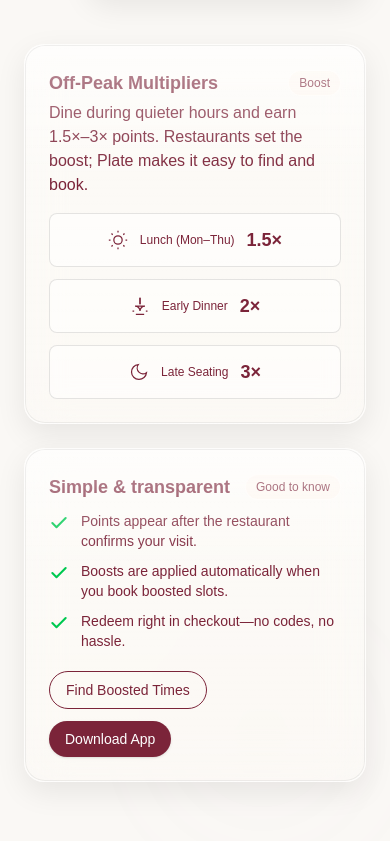
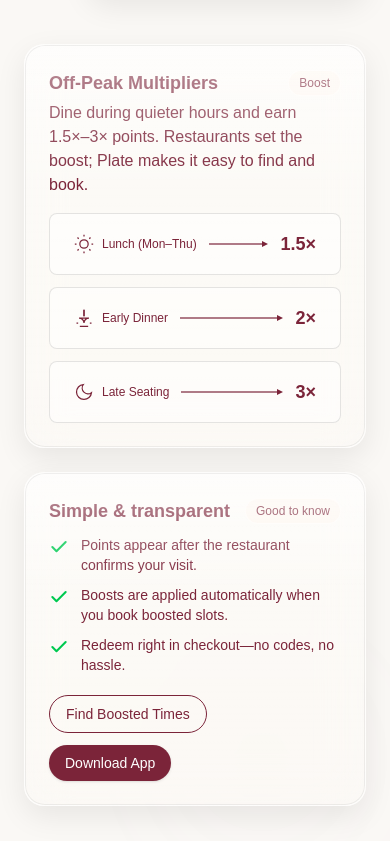
Before and after one commit to qwerty-development/plate-landing-page, a Next.js app: page / in a window 390 px wide. Shown: the part 1779-2620 px from the top of the page. Built offline with nearby package versions, Linux system fonts and the light colour scheme.

Commit message:
Refactor HowPoints component to improve layout and responsiveness. Enhanced item alignment with flex properties, added ArrowRightIcon for better visual cues, and ensured consistent spacing across different screen sizes.

```diff
--- a/app/components/HowPoints.tsx
+++ b/app/components/HowPoints.tsx
@@ -83,25 +83,40 @@
               the boost; Plate makes it easy to find and book.
             </p>
             <div className="mt-4 grid grid-cols-1 sm:grid-cols-3 gap-3 text-center">
-              <div className="rounded-lg bg-white/50 border border-black/10 p-3 flex flex-row sm:flex-col items-center justify-center gap-3 sm:gap-0">
+              <div className="rounded-lg bg-white/50 border border-black/10 p-3 sm:p-3 py-4 px-6 flex flex-row sm:flex-col items-center justify-center gap-3 sm:gap-0">
+                <div className="flex items-center gap-2 sm:flex-col sm:gap-0">
                   <SunIcon />
-                <span className="text-xs text-muted-foreground">
+                  <span className="text-xs text-muted-foreground whitespace-nowrap">
                     Lunch (Mon–Thu)
                   </span>
+                </div>
+                <div className="block sm:hidden w-full">
+                  <ArrowRightIcon className="text-muted-foreground" />
+                </div>
                 <span className="font-bold text-lg text-foreground">1.5×</span>
               </div>
-              <div className="rounded-lg bg-white/50 border border-black/10 p-3 flex flex-row sm:flex-col items-center justify-center gap-3 sm:gap-0">
+              <div className="rounded-lg bg-white/50 border border-black/10 p-3 sm:p-3 py-4 px-6 flex flex-row sm:flex-col items-center justify-center gap-3 sm:gap-0">
+                <div className="flex items-center gap-2 sm:flex-col sm:gap-0">
                   <SunsetIcon />
-                <span className="text-xs text-muted-foreground">
+                  <span className="text-xs text-muted-foreground whitespace-nowrap">
                     Early Dinner
                   </span>
+                </div>
+                <div className="block sm:hidden w-full">
+                  <ArrowRightIcon className="text-muted-foreground" />
+                </div>
                 <span className="font-bold text-lg text-foreground">2×</span>
               </div>
-              <div className="rounded-lg bg-white/50 border border-black/10 p-3 flex flex-row sm:flex-col items-center justify-center gap-3 sm:gap-0">
+              <div className="rounded-lg bg-white/50 border border-black/10 p-3 sm:p-3 py-4 px-6 flex flex-row sm:flex-col items-center justify-center gap-3 sm:gap-0">
+                <div className="flex items-center gap-2 sm:flex-col sm:gap-0">
                   <MoonIcon />
-                <span className="text-xs text-muted-foreground">
+                  <span className="text-xs text-muted-foreground whitespace-nowrap">
                     Late Seating
                   </span>
+                </div>
+                <div className="block sm:hidden w-full">
+                  <ArrowRightIcon className="text-muted-foreground" />
+                </div>
                 <span className="font-bold text-lg text-foreground">3×</span>
               </div>
             </div>
@@ -402,3 +417,12 @@
     </svg>
   );
 }
+
+function ArrowRightIcon({ className }: { className?: string }) {
+  return (
+    <div className={`flex items-center ${className}`}>
+      <div className="flex-1 h-0.5 bg-current opacity-60"></div>
+      <div className="w-0 h-0 border-l-6 border-l-current border-t-3 border-t-transparent border-b-3 border-b-transparent ml-0"></div>
+    </div>
+  );
+}
```
Lines whose indentation alone changed are shown as unchanged.
